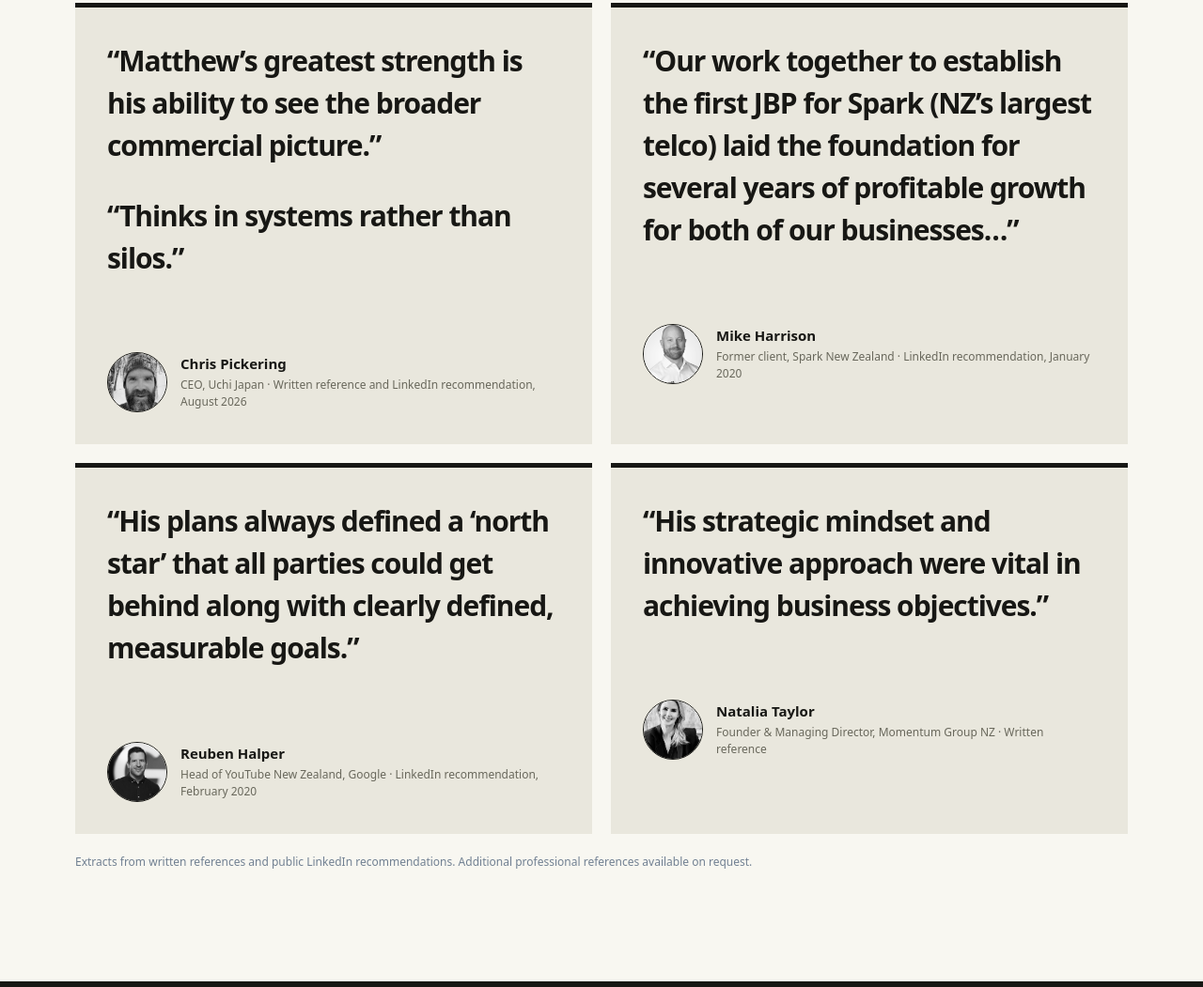
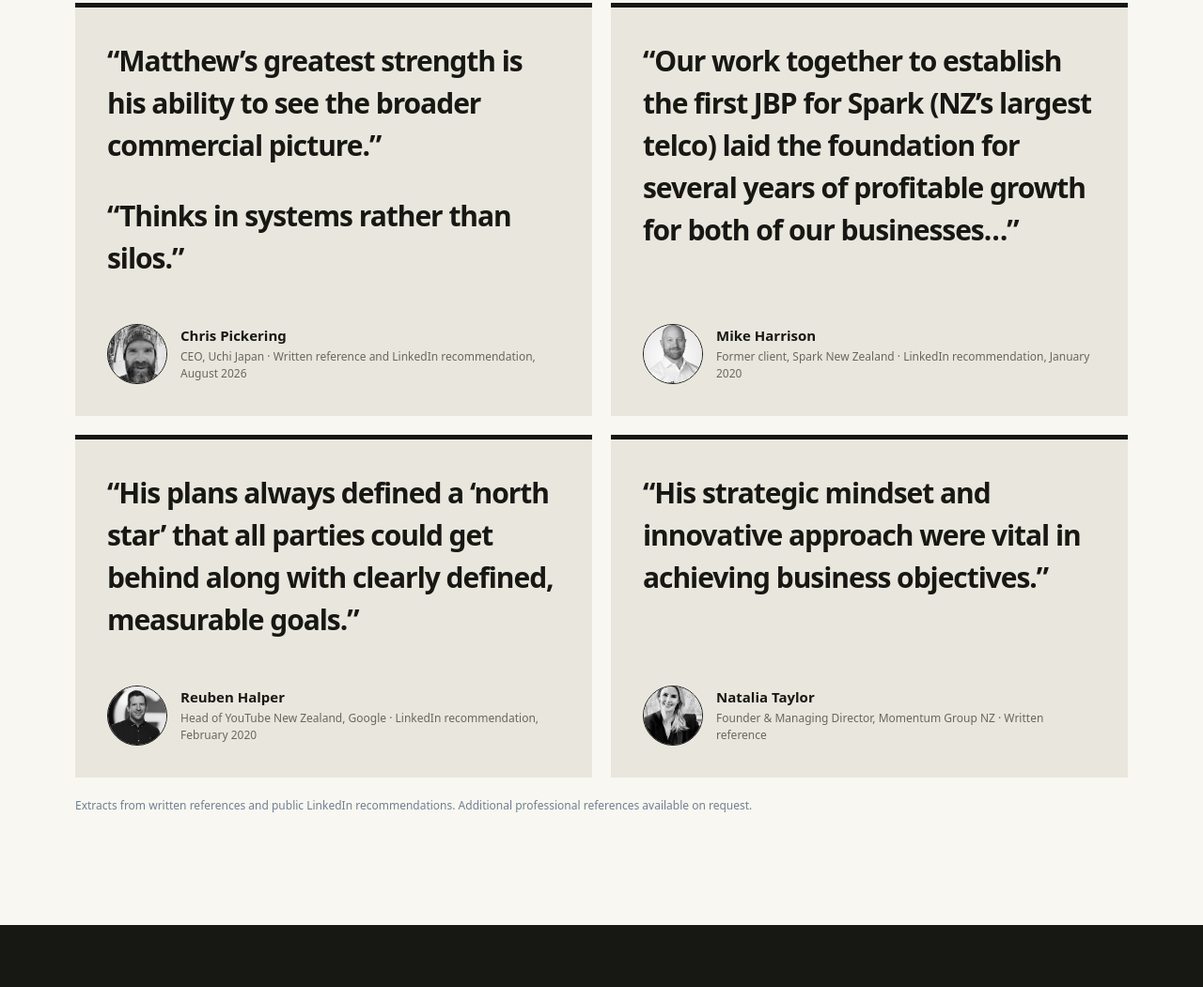
Before and after one commit to mattbatcheldor/career-portfolio, a plain HTML site: page commercial-edition/index.html in a window 1280 px wide. Shown: the part 7468-8519 px from the top of the page at 94% size. Drawn offline with Linux system fonts and the light colour scheme.

Commit message:
Align recommendation attribution rows at the bottom of each card

```diff
--- a/commercial-edition/index.html
+++ b/commercial-edition/index.html
@@ -15,7 +15,10 @@
 #work .case-top>img{border:4px solid #000}
 
 /* Recommendation portraits: compact attribution row inside each card. */
-.quote-grid .recommendation-person{display:flex;align-items:center;gap:14px;margin-top:24px}
+.quote-grid blockquote{display:flex;flex-direction:column}
+.quote-grid blockquote>p{min-height:0}
+.quote-grid blockquote>p:last-of-type{margin-bottom:24px}
+.quote-grid .recommendation-person{display:flex;align-items:center;gap:14px;margin-top:auto;min-height:64px}
 .quote-grid .recommendation-portrait{display:block;width:64px;height:64px;flex:0 0 64px;border-radius:50%;overflow:hidden;border:1px solid #171714;background:#e9e7dd}
 .quote-grid .recommendation-portrait img{display:block;width:100%;height:100%;object-fit:cover;object-position:center;filter:grayscale(1)}
 .quote-grid .recommendation-portrait.mike-harrison img{transform:scale(1.8);transform-origin:50% 25%}
```
